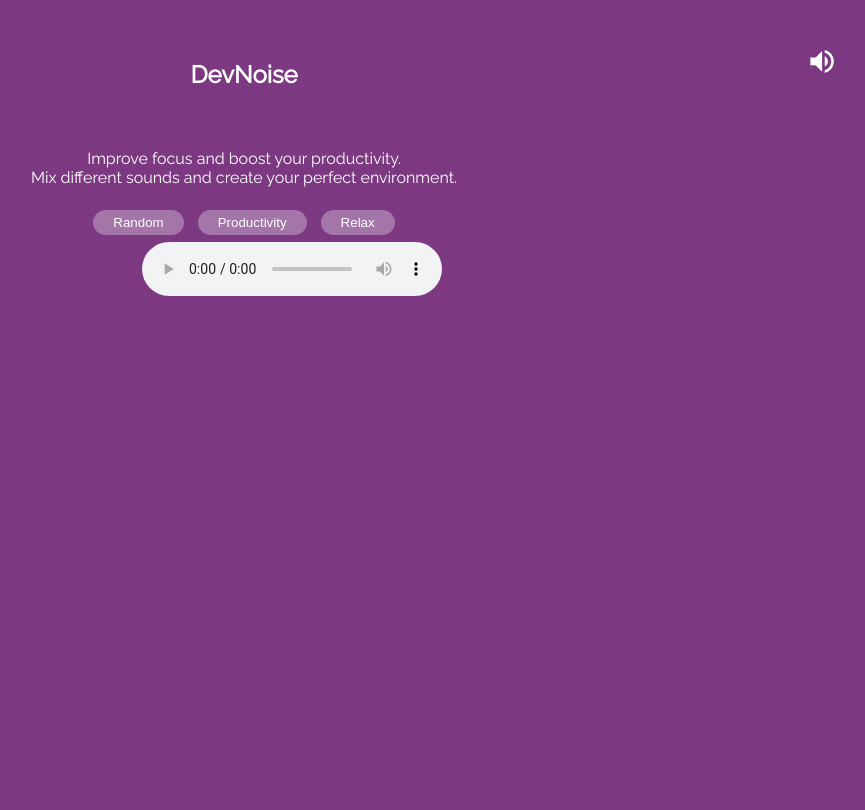
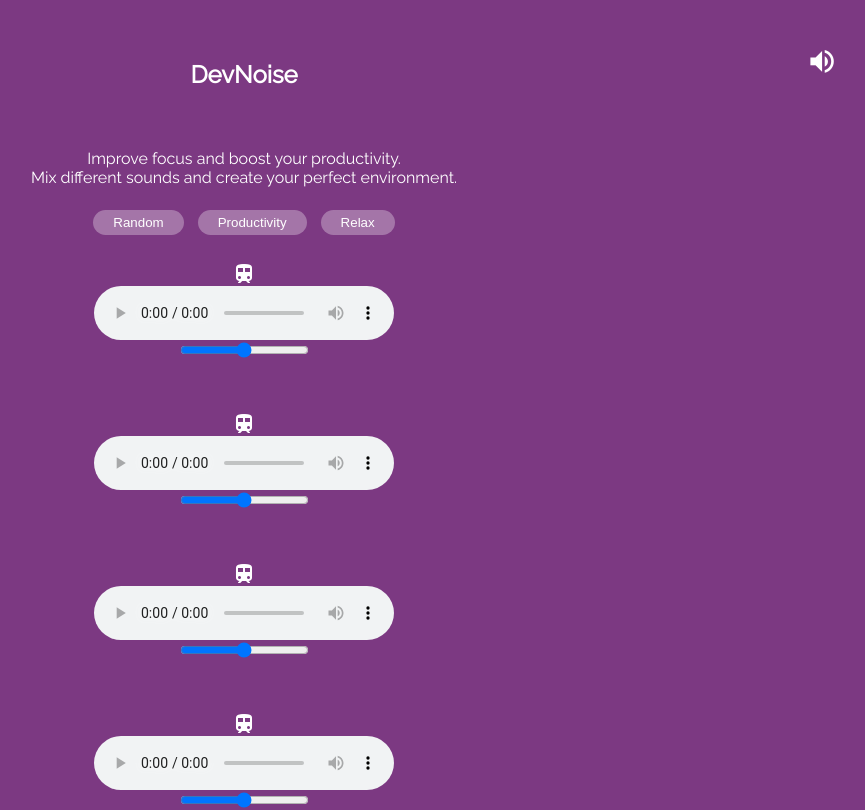
Before and after one commit to kwoosh/dev-noise, a Vue app: page / in a window 1280 px wide. Shown: the top 810 px of the page, without its empty margins (396-1261 px from the left). Built offline with nearby package versions, Linux system fonts and the light colour scheme.

Commit message:
im broken -_-

```diff
--- a/src/components/Noise.vue
+++ b/src/components/Noise.vue
@@ -1,8 +1,11 @@
 <template lang="pug">
-  div
+  div(  )
     icon( :name="icon" )
 
-    audio( :src="file" controls)
+    audio#noise( :src="file" type="audio/mp3" controls autoplay loop)
+
+    input( type="range" @click="switchNoise" v-model="val")
+    p {{ val }}
 </template>
 <script>
 import Icon from './Icon'
@@ -10,6 +13,25 @@ import Icon from './Icon'
 export default {
   name: 'noise',
   props: ['file', 'icon'],
-  components: { Icon }
+  components: { Icon },
+  data() {
+    return {
+      val: ''
+    }
+  },
+  methods: {
+    switchNoise(e) {
+      console.log(e.target.value)
+    }
+  },
 }
 </script>
+
+<style lang="stylus" scoped>
+  div {
+    display: flex
+    flex-direction: column
+    align-items: center
+    margin: 20px 0
+  }
+</style>
--- a/src/components/Sounds.vue
+++ b/src/components/Sounds.vue
@@ -1,6 +1,11 @@
 <template lang="pug">
-  div
-    noise( v-for="(item, i) in items" :key="i" :file="item.src" :icon="item.icon")
+  div(  )
+    noise(
+      v-for="(item, i) in items"
+      :key="i"
+      :file="item.src"
+      :icon="item.icon"
+      :working="item.isNoise" )
 </template>
 <script>
   import Noise from './Noise'
@@ -8,13 +13,47 @@
   export default {
     name: 'sounds',
     components: { Noise },
+
     data() {
       return {
         items: [
           {
+            isNoise: false,
+            title: 'rain',
             src: '../assets/sounds/rain',
-            icon: 'rain'
-          }
+            icon: 'train'
+          },
+          {
+            isNoise: false,
+            title: 'fireplace',
+            src: '../assets/sounds/fireplace',
+            icon: 'train'
+          },
+          {
+            isNoise: false,
+            title: 'forest',
+            src: '../assets/sounds/forest',
+            icon: 'train'
+          },
+          {
+            isNoise: false,
+            title: 'thunder',
+            src: '../assets/sounds/thunder',
+            icon: 'train'
+          },
+          {
+            isNoise: false,
+            title: 'summer-night',
+            src: '../assets/sounds/summer-night',
+            icon: 'train'
+          },
+          {
+            isNoise: false,
+            title: 'whater-stream',
+            src: '../assets/sounds/whater-stream',
+            icon: 'train'
+          },
+
         ]
       }
     }
```
Also changed, not shown: src/App.vue (line endings or trailing spaces).
